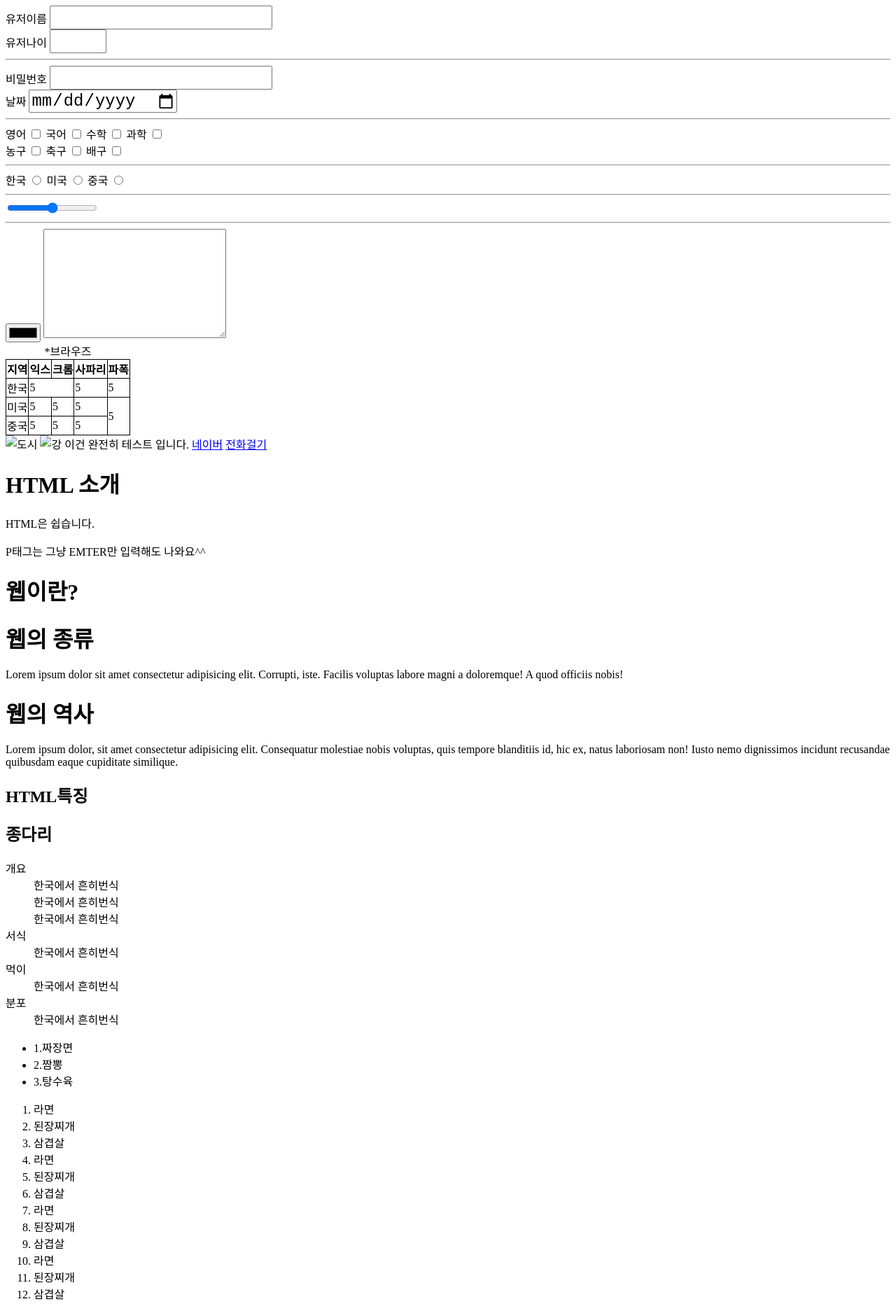
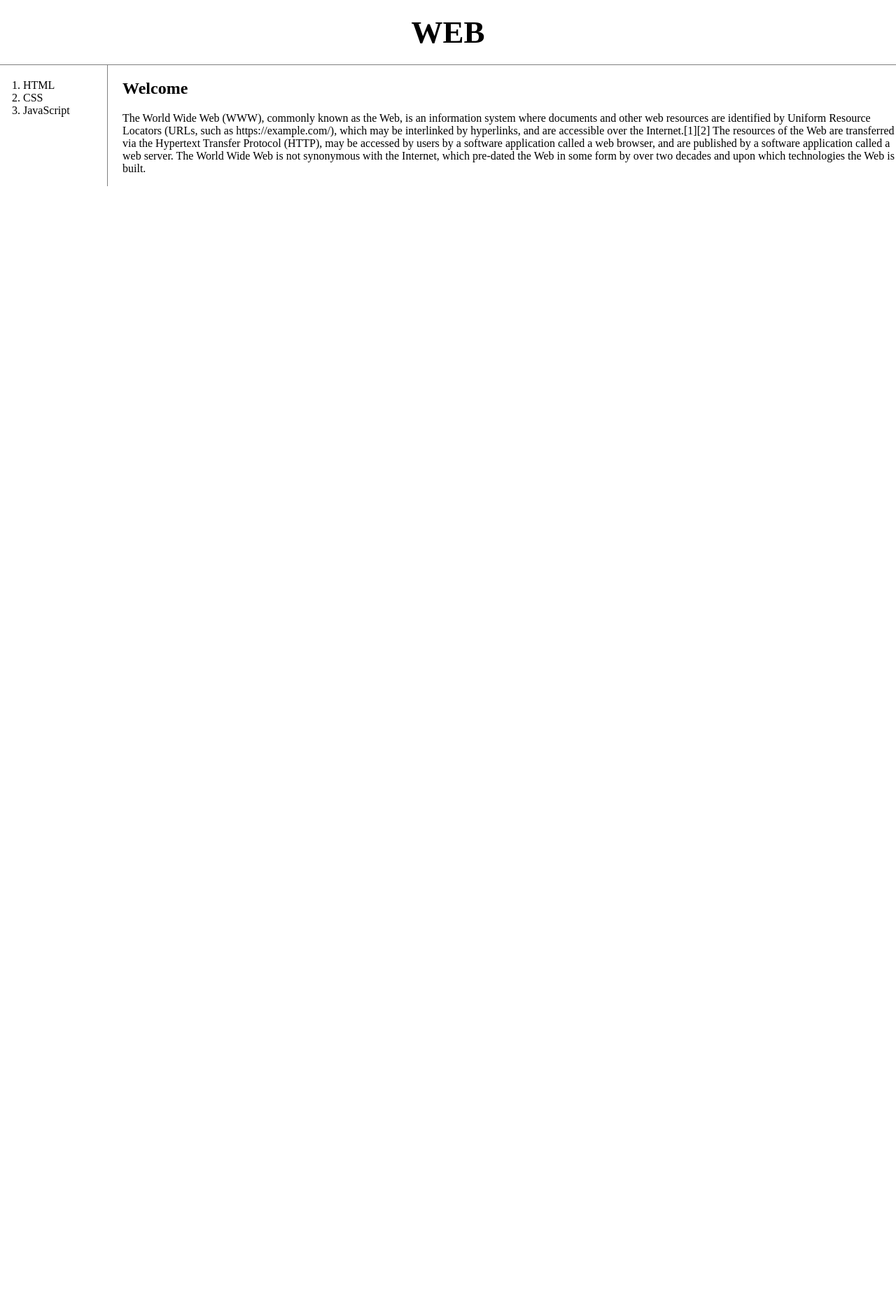
Before and after one commit to jheark/web1, a plain HTML site: page index.html in a window 1280 px wide. Shown: the top 1863 px of the page at 70% size. After the commit the page ends 800 px from the top, so only its background shows below. Drawn offline with Linux system fonts and the light colour scheme.

Commit message:
Add files via upload

```diff
--- a/index.html
+++ b/index.html
@@ -1,166 +1,24 @@
 <!DOCTYPE html>
 <html lang="ko">
-    <head>
-        <title>HTML 공부하기</title>
-        <meta charset="utf-8"/>
-        <style>
-            input {
-                font-size: 24px;
-            }
-
-            table {
-                border-collapse: collapse;
-            }
-            th, td {
-                border: 1px solid black;
-            }
-        </style>
-    </head>
-
-
-    <body>
-    <form action="conts">
-
-        유저이름 <input type="text">
-        <br>
-        유저나이 <input type="number" min="5" max="10">
-        <hr>
-        비밀번호 <input type="password">
-         <br>
-        날짜 <input type="date" name="" id="">
-        <hr>
-        <label for="eng">영어</label>
-        <input type="checkbox" name="" id="eng">
-        <label for="kor">국어</label>
-        <input type="checkbox" name="" id="kor">
-        <label for="mat">수학</label>
-        <input type="checkbox" name="" id="mat">
-        <label for="">과학</label>
-        <input type="checkbox" name="" id="">
-        <br/>
-
-        농구 <input type="checkbox" name="" id="">
-        축구 <input type="checkbox" name="" id="">
-        배구 <input type="checkbox" name="" id="">
-        <hr/>
-        한국 <input type="radio" name="country" id="">
-        미국 <input type="radio" name="country" id="">
-        중국 <input type="radio" name="country" id="">
-
-        <hr/>
-        <input type="range" name="" id="">
-        <hr>
-        <input type="color" name="" id="">
-
-        <textarea name="" id="" cols="30" rows="10"></textarea>
-
-    </form>
-
-
-
-    <table>
-            <caption>*브라우즈</caption>
-        <thead>
-            <tr>
-                <th>지역</th>
-                <th>익스</th>
-                <th>크롬</th>
-                <th>사파리</th>
-                <th>파폭</th>
-            </tr>
-        </thead>
-
-        <tbody>
-
-            <tr>
-                <td>한국</td>
-                <td colspan="2">5</td>
-                <td>5</td>
-                <td>5</td>
-            </tr>
-            <tr>
-                <td>미국</td>
-                <td>5</td>
-                <td>5</td>
-                <td>5</td>
-                <td rowspan="2">5</td>
-            </tr>
-            <tr>
-                <td>중국</td>
-                <td>5</td>
-                <td>5</td>
-                <td>5</td>
-            </tr>
-
-        </tbody>
-
-    </table>
-
-         <img src="images/city.jpg" width="300px" alt="도시">
-         <img src="images/river.jpg" alt="강">
-         이건 완전히 테스트 입니다.
-
-        <a href="https://naver.com" target="_blank">네이버</a>
-        <a href="tel:01091622387" target="_blank">전화걸기</a>
-
-
-        <h1>HTML 소개</h1>
-        <P>HTML은 쉽습니다.</P>
-        <P>P태그는 그냥 EMTER만 입력해도 나와요^^</P>
-
-           <h1>웹이란?</h1>
-           <h1>웹의 종류</h1>
-           <p>Lorem ipsum dolor sit amet consectetur adipisicing elit. Corrupti, iste.
-               Facilis voluptas labore magni a doloremque! A quod officiis nobis!</p>
-           <h1>웹의 역사</h1>
-           <p>Lorem ipsum dolor, sit amet consectetur adipisicing elit. Consequatur molestiae nobis voluptas, quis tempore blanditiis id, hic ex, natus laboriosam non! Iusto nemo dignissimos incidunt recusandae quibusdam eaque cupiditate similique.</p>
-
-        <H2>HTML특징</H2>
-        <h2>종다리</h2>
-        <dl>
-            <dt>개요</dt>
-            <dd>한국에서 흔히번식</dd><dd>한국에서 흔히번식</dd><dd>한국에서 흔히번식</dd>
-            <dt>서식</dt>
-            <dd>한국에서 흔히번식</dd>
-            <dt>먹이</dt>
-            <dd>한국에서 흔히번식</dd>
-            <dt>분포</dt>
-            <dd>한국에서 흔히번식</dd>
-        </dl>
-        <ul>
-            <li>1.짜장면</li>
-            <li>2.짬뽕</li>
-            <li>3.탕수육</li>
-        </ul>
-
+<head>
+    <title>WEB - CSS</title>
+    <meta charset="UTF-8">
+    <link rel="stylesheet" href="style.css">
+</head>
+<body>
+    <h1><a href="index.html">WEB</a></h1>
+    <div id="grid">
         <ol>
-            <li>라면</li>
-            <li>된장찌개</li>
-            <li>삼겹살</li>
-            <li>라면</li>
-            <li>된장찌개</li>
-            <li>삼겹살</li>
-            <li>라면</li>
-            <li>된장찌개</li>
-            <li>삼겹살</li>
-            <li>라면</li>
-            <li>된장찌개</li>
-            <li>삼겹살</li>
+            <li><a href="1.html">HTML</a></li>
+            <li><a href="2.html">CSS</a></li>
+            <li><a href="3.html">JavaScript</a></li>
         </ol>
-
-
-        <h3>닫힘태그</h3>
-        <h3>띄워쓰기</h3>
-        <h3>중첩태그</h3>
-        <h2>HTML개발환경</h2>
-        <h2>HTML역사</h2>
-        <h5>제목5</h5>
-        <h6>제목6</h6>
-        <p>만나서 <b>반   갑</b>습 &copy; 니다</p>
-        <img src=""/>
-        <h1>안녕하세요!!!!!~</h1>
-        <h1>안녕하세요!!!!!!~</h1>
-        <h1>안녕하세요~</h1>
-        <h1>안녕하세요~</h1>
-    </body>
+        <div id="article">
+            <h2>Welcome</h2>
+            <P>
+                The World Wide Web (WWW), commonly known as the Web, is an information system where documents and other web resources are identified by Uniform Resource Locators (URLs, such as https://example.com/), which may be interlinked by hyperlinks, and are accessible over the Internet.[1][2] The resources of the Web are transferred via the Hypertext Transfer Protocol (HTTP), may be accessed by users by a software application called a web browser, and are published by a software application called a web server. The World Wide Web is not synonymous with the Internet, which pre-dated the Web in some form by over two decades and upon which technologies the Web is built.
+            </P>
+        </div>
+    </div>
+</body>
 </html>
--- /dev/null
+++ b/style.css
@@ -0,0 +1,38 @@
+body{
+    margin: 0;
+}
+a {
+    color: black;
+    text-decoration: none;
+}
+h1 {
+    font-size: 45px;
+    text-align: center;
+    border-bottom: 1px solid gray;
+    margin: 0;
+    padding: 20px;
+}
+ol{
+    border-right: 1px solid gray;
+    width: 100px;
+    margin: 0;
+    padding: 20px;
+}
+#grid{
+    display: grid;
+    grid-template-columns: 150px 1fr;
+}
+#grid ol{
+    padding-left: 33px;
+}
+#grid #article{
+    padding-left: 25px;
+}
+@media(max-width:800px){
+   #grid{
+       display: block;
+   }
+   ol{
+      border-right: none;
+   }
+}
```
Also changed, not shown: 1.html (added, +26 -0 lines), 2.html (added, +27 -0 lines), 3.html (added, +32 -0 lines), box.html (added, +23 -0 lines), grid.html (added, +24 -0 lines), mediaquery.html (added, +23 -0 lines), images/city.jpg (added), images/river.jpg (added).
